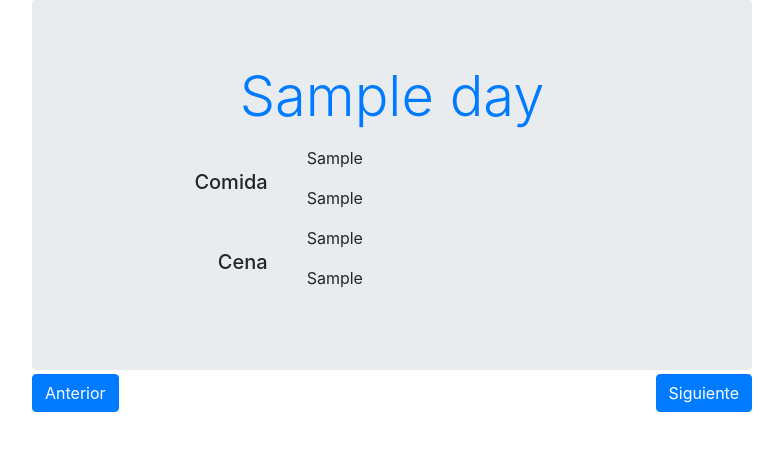
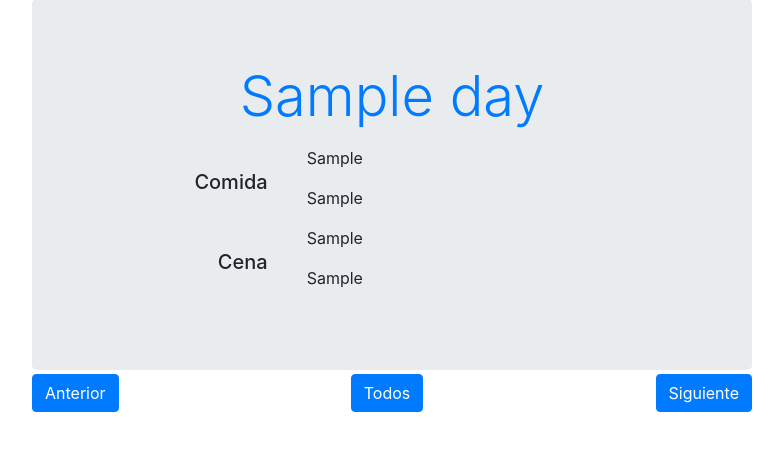
Before and after one commit to sralloza/flask-web, a Flask app: template app/menus/templates/today.html in a window 1280 px wide. Shown: the part 49-500 px from the top of the page, without its empty margins (248-1031 px from the left). Run offline with Flask 2, Linux system fonts and the light colour scheme; the template is opened without the code that fills it: most values are stand-ins (such as "Sample title", 1, 10 or a date in 2020); some libraries are stand-ins or nearby versions.

Commit message:
Added all button and disabled next or previous buttons

```diff
--- a/app/menus/templates/today.html
+++ b/app/menus/templates/today.html
@@ -43,12 +43,25 @@
 </div>
 <div class="container h-100 d-flex justify-content-center">
     <div class="container h-100 col-sm-8 d-flex justify-content-between p-0">
-        {% if previous_url is not none %}
-        <div><a class="btn btn-primary" href="{{ previous_url }}" role="button">Anterior</a></div>
-        {% endif %}
-        {% if next_url is not none %}
-        <div><a class="btn btn-primary" href="{{ next_url }}" role="button">Siguiente</a></div>
-        {% endif %}
+
+        <div>
+            <a class="btn btn-primary {{ disabled_yesterday }}" href="{{ yesterday_url }}"
+               role="button">
+                Anterior
+            </a>
+        </div>
+        <div>
+            <a class="btn btn-primary" href="{{ url_for('menus.menus_view', _external=True) }}"
+               role="button">
+                Todos
+            </a>
+        </div>
+        <div>
+            <a class="btn btn-primary {{ disabled_tomorrow }}" href="{{ tomorrow_url }}"
+               role="button">
+                Siguiente
+            </a>
+        </div>
     </div>
 </div>
 {% endblock %}
```
